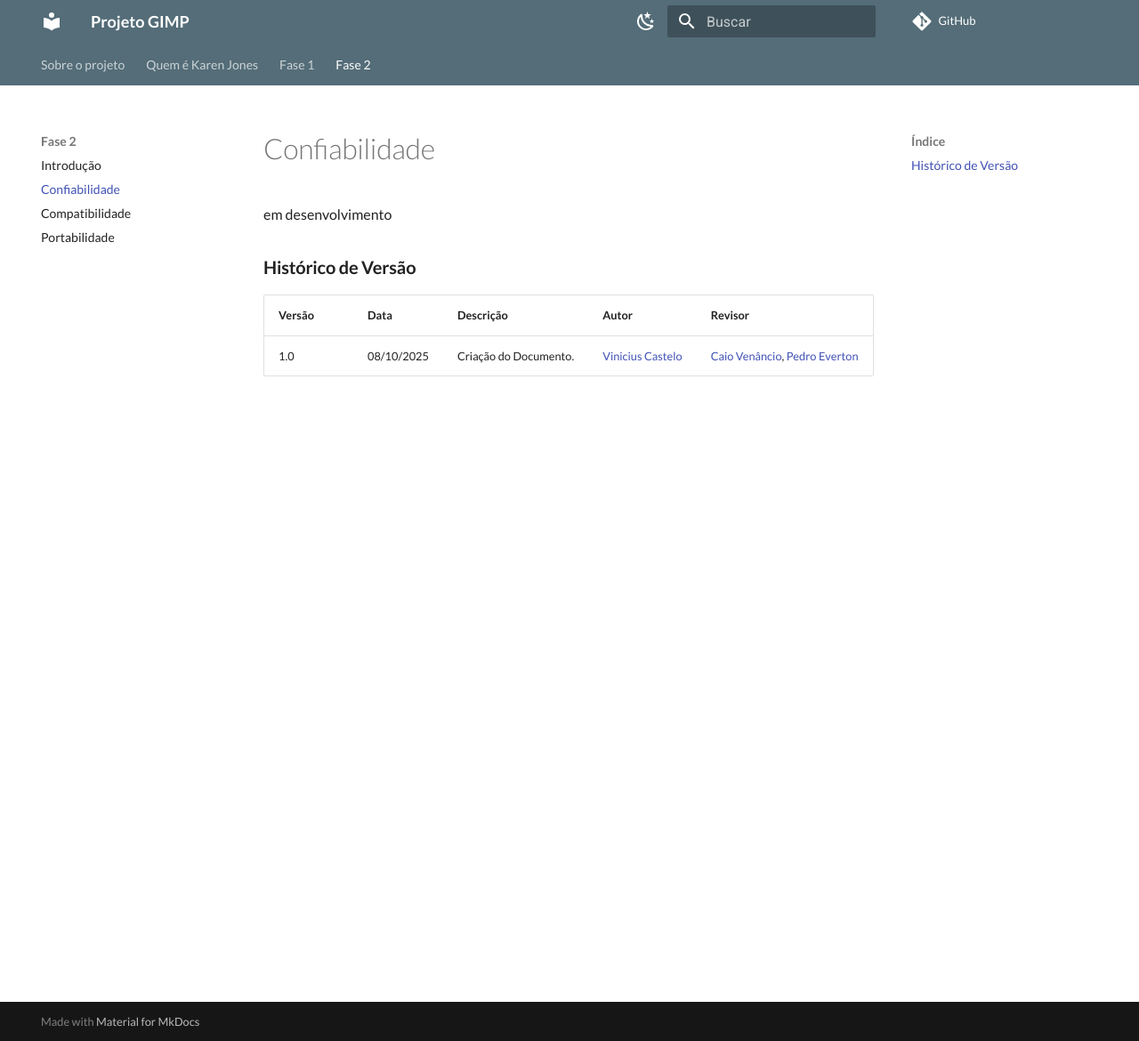
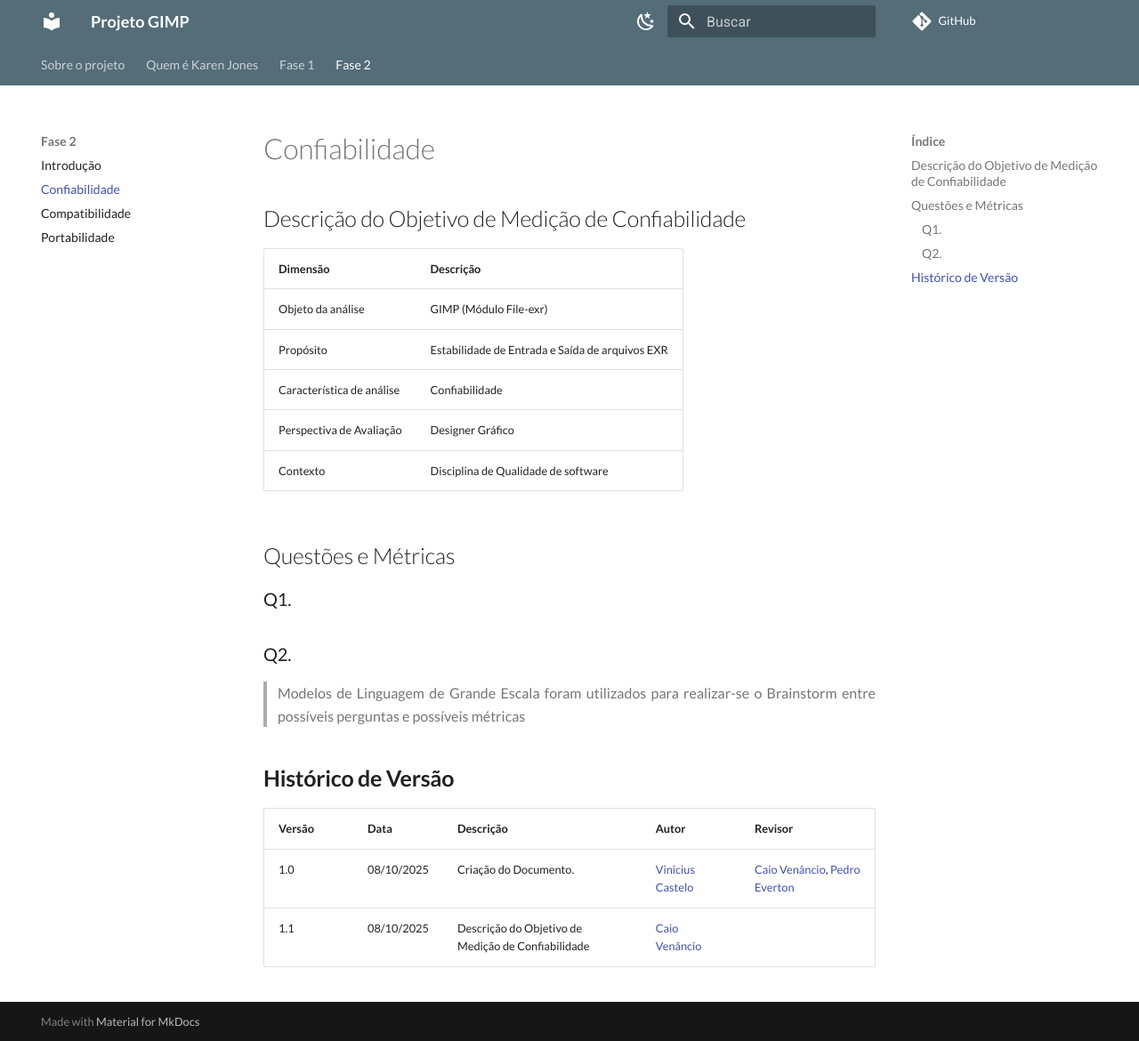
Before and after one commit to FCTE-Qualidade-de-Software-1/2025-2_T02_Karen_Jones, an MkDocs documentation site: the page built from docs/fase2/1-confiabilidade.md, in a window 1280 px wide and 1170 px high. Shown: the whole window at 89% size. Built offline with MkDocs 1.6.1 and Material for MkDocs 9.7.7, drawn with Linux system fonts in a browser that asks for light colours; comment, search, counter and statistics services are not loaded.

Commit message:
docs: adicionar descrição de objetivo de confiabilidade

```diff
--- a/docs/fase2/1-confiabilidade.md
+++ b/docs/fase2/1-confiabilidade.md
@@ -1,11 +1,26 @@
 # Confiabilidade
 
+## Descrição do Objetivo de Medição de Confiabilidade
 
-em desenvolvimento
+|        Dimensão           |                   Descrição                     |
+|---------------------------|-------------------------------------------------|
+| Objeto da análise         | GIMP (Módulo File-exr)                          |
+| Propósito                 | Estabilidade de Entrada e Saída de arquivos EXR |
+| Característica de análise | Confiabilidade                                  |
+| Perspectiva de Avaliação  | Designer Gráfico                                |
+| Contexto                  | Disciplina de Qualidade de software             |
 
+## Questões e Métricas
 
-### **Histórico de Versão**
+### Q1.
+
+### Q2.
+
+> Modelos de Linguagem de Grande Escala foram utilizados para realizar-se o Brainstorm entre possíveis perguntas e possíveis métricas
+
+## **Histórico de Versão**
 
 | Versão | Data       | Descrição                                         | Autor          | Revisor          |
 | :----- | :--------- | :------------------------------------------------ | :------------- | :--------------- |
-| 1.0    | 08/10/2025 | Criação do Documento. | [Vinicius Castelo](https://github.com/Vini47)     | [Caio Venâncio](https://www.github.com/caio-venancio), [Pedro Everton](https://github.com/pedroeverton217) |
+| 1.0    | 08/10/2025 | Criação do Documento.                             |[Vinicius Castelo](https://github.com/Vini47)| [Caio Venâncio](https://www.github.com/caio-venancio), [Pedro Everton](https://github.com/pedroeverton217) |
+| 1.1    | 08/10/2025 | Descrição do Objetivo de Medição de Confiabilidade| [Caio Venâncio](https://www.github.com/caio-venancio) |  |
```
Also changed, not shown: docs/fase2/2-compatibilidade.md (+13 -1 lines), docs/fase2/3-portabilidade.md (+13 -1 lines).
